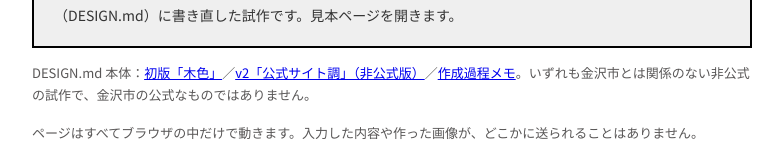
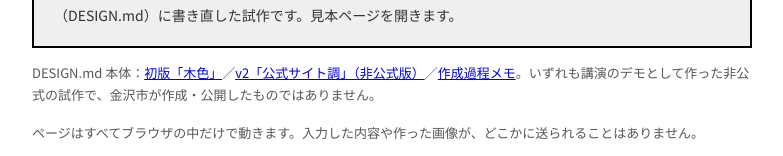
Before and after one commit to HUclasses/202611genAIDX, a plain HTML site: page index.html in a window 1280 px wide. Shown: the part 677-833 px from the top of the page, without its empty margins (248-1031 px from the left). Drawn offline with Linux system fonts and the light colour scheme.

Commit message:
非公式版の注記の表現を修正
Co-Authored-By: Claude Opus 5.5 <noreply@anthropic.com>
Claude-Session: https://claude.ai/code/session_01HpCNmjaQNSaG63BeFoPsuF

```diff
--- a/index.html
+++ b/index.html
@@ -28,7 +28,7 @@
   <a class="card" href="wagara/"><h2>和柄を、つまみで作る</h2><p>青海波・七宝・麻の葉・鱗・市松。大きさや色を調整し、スライドの素材としてPNGで保存できます。</p></a>
   <a class="card" href="wagara-kanazawa/"><h2>和柄を、つまみで作る（金沢の色）</h2><p>金沢らしい色をもとにした配色で作ります（非公式の試作）。</p></a>
   <a class="card" href="kanazawa-design/v1/preview.html"><h2>金沢版 DESIGN.md（非公式の試作）</h2><p>金沢市の景観計画の色彩基準や公式ホームページの見た目を手がかりに、AIが読めるデザインのルール（DESIGN.md）に書き直した試作です。見本ページを開きます。</p></a>
-  <p class="note">DESIGN.md 本体：<a href="https://github.com/HUclasses/202611genAIDX/blob/main/kanazawa-design/v1/DESIGN.md">初版「木色」</a>／<a href="https://github.com/HUclasses/202611genAIDX/blob/main/kanazawa-design/v2/DESIGN.md">v2「公式サイト調」（非公式版）</a>／<a href="https://github.com/HUclasses/202611genAIDX/blob/main/kanazawa-design/作成過程.md">作成過程メモ</a>。いずれも金沢市とは関係のない非公式の試作で、金沢市の公式なものではありません。</p>
+  <p class="note">DESIGN.md 本体：<a href="https://github.com/HUclasses/202611genAIDX/blob/main/kanazawa-design/v1/DESIGN.md">初版「木色」</a>／<a href="https://github.com/HUclasses/202611genAIDX/blob/main/kanazawa-design/v2/DESIGN.md">v2「公式サイト調」（非公式版）</a>／<a href="https://github.com/HUclasses/202611genAIDX/blob/main/kanazawa-design/作成過程.md">作成過程メモ</a>。いずれも講演のデモとして作った非公式の試作で、金沢市が作成・公開したものではありません。</p>
   <p class="note">ページはすべてブラウザの中だけで動きます。入力した内容や作った画像が、どこかに送られることはありません。</p>
 </main>
 </body>
```
Also changed, not shown: 1 other file.
